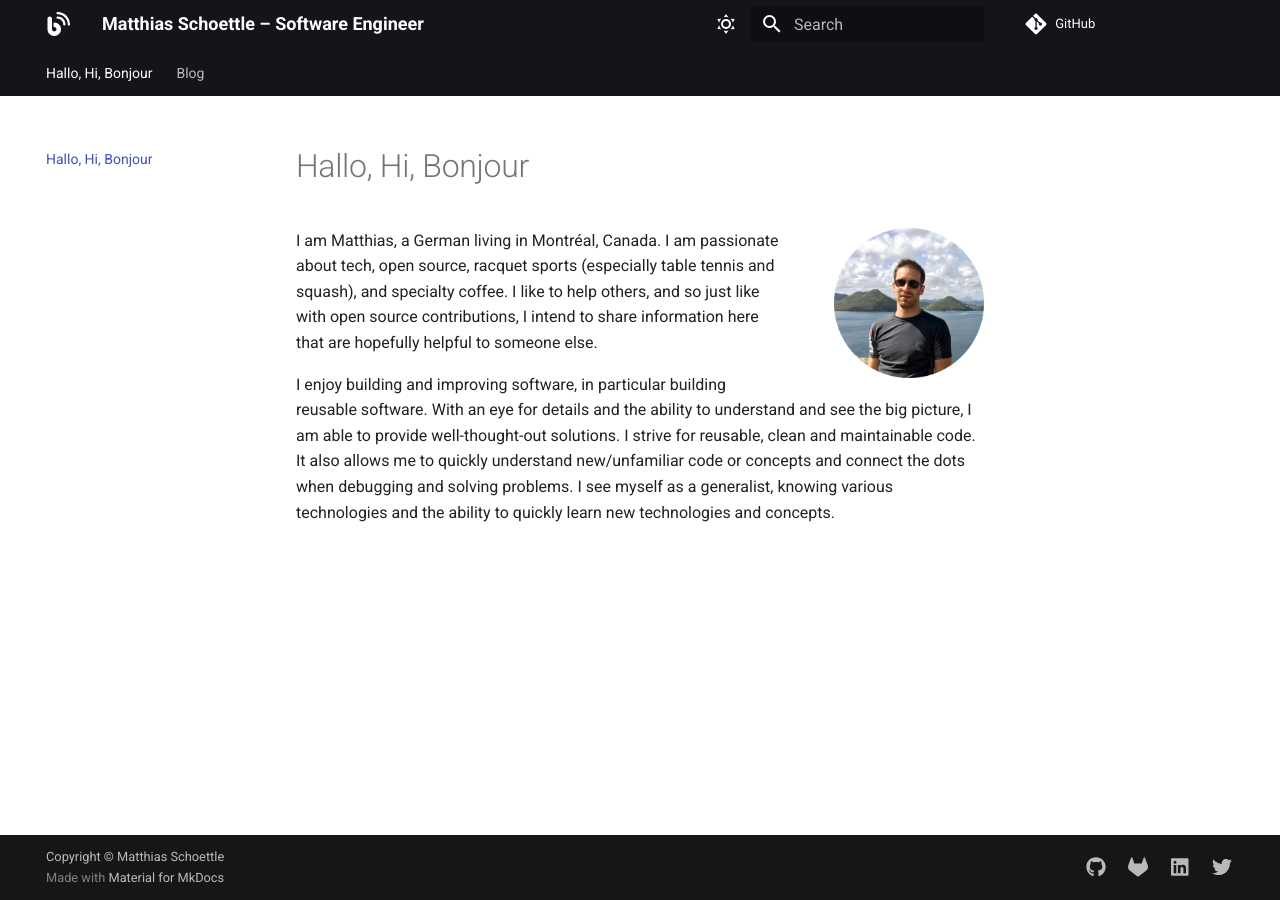
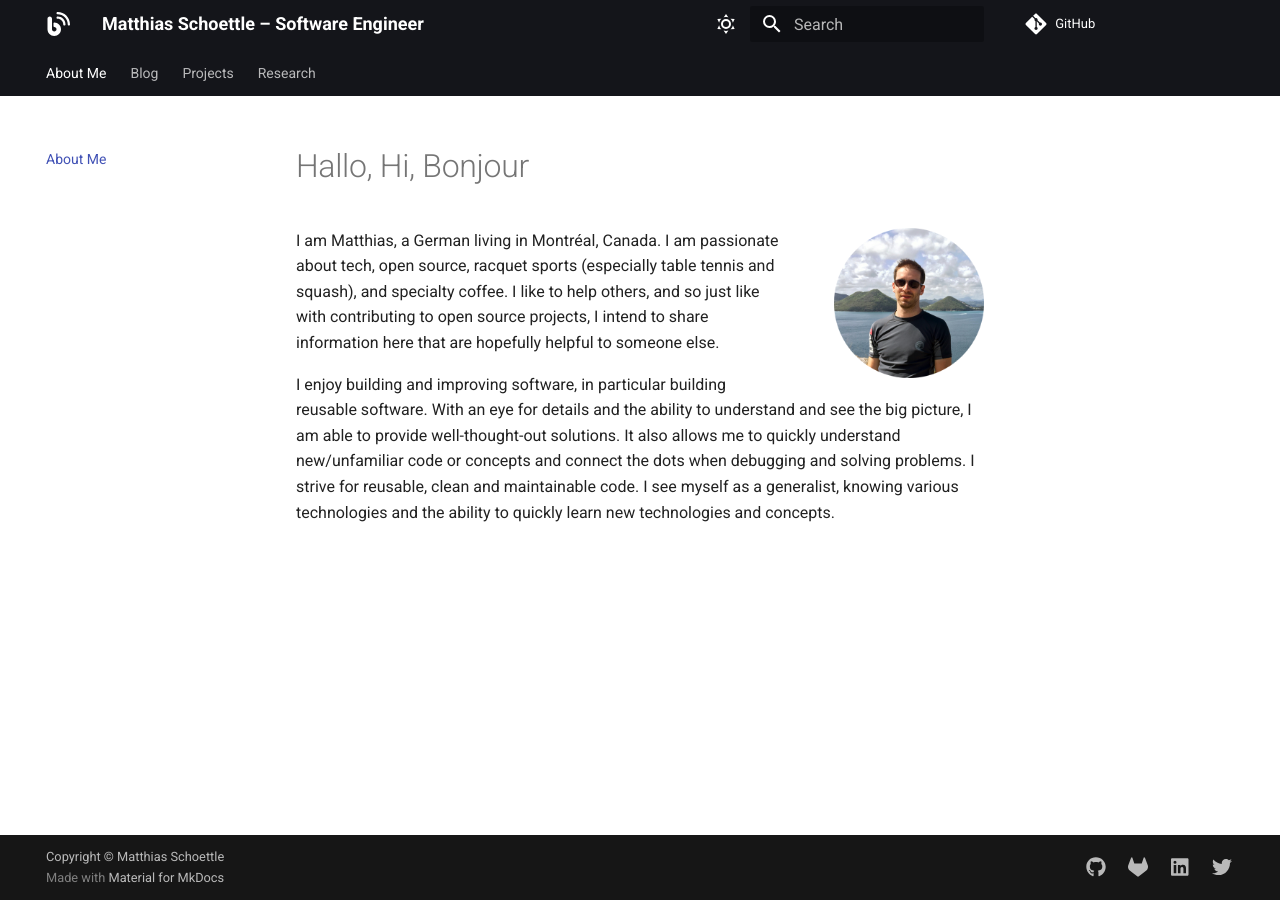
Before and after one commit to mschoettle/website, an MkDocs documentation site: the page built from docs/index.md, in a window 1280 px wide. Built offline with MkDocs 1.6.1 and Material for MkDocs 9.7.7, drawn with Linux system fonts in a browser that asks for light colours; comment, search, counter and statistics services are not loaded.

Commit message:
docs: improve content and add research

```diff
--- a/docs/index.md
+++ b/docs/index.md
@@ -1,6 +1,6 @@
 # Hallo, Hi, Bonjour
 
-![Matthias Schoettle Profile](images/matthias.png){ align=right style="margin-left: 50px" width=150px }
-I am Matthias, a German living in Montréal, Canada. I am passionate about tech, open source, racquet sports (especially table tennis and squash), and specialty coffee. I like to help others, and so just like with open source contributions, I intend to share information here that are hopefully helpful to someone else.
+![Profile of Matthias Schoettle](images/matthias.png){ align=right style="margin-left: 50px" width=150px }
+I am Matthias, a German living in Montréal, Canada. I am passionate about tech, open source, racquet sports (especially table tennis and squash), and specialty coffee. I like to help others, and so just like with contributing to open source projects, I intend to share information here that are hopefully helpful to someone else.
 
-I enjoy building and improving software, in particular building reusable software. With an eye for details and the ability to understand and see the big picture, I am able to provide well-thought-out solutions. I strive for reusable, clean and maintainable code. It also allows me to quickly understand new/unfamiliar code or concepts and connect the dots when debugging and solving problems. I see myself as a generalist, knowing various technologies and the ability to quickly learn new technologies and concepts.
+I enjoy building and improving software, in particular building reusable software. With an eye for details and the ability to understand and see the big picture, I am able to provide well-thought-out solutions. It also allows me to quickly understand new/unfamiliar code or concepts and connect the dots when debugging and solving problems. I strive for reusable, clean and maintainable code. I see myself as a generalist, knowing various technologies and the ability to quickly learn new technologies and concepts.
--- a/mkdocs.yml
+++ b/mkdocs.yml
@@ -6,6 +6,16 @@
 copyright: Copyright &copy; Matthias Schoettle
 repo_url: https://github.com/mschoettle/personal-website
 edit_uri: edit/main/docs
+
+nav:
+  - About Me: index.md
+  - Blog:
+    - blog/index.md
+  - Projects:
+    - projects/index.md
+  - Research:
+    - research/index.md
+    - research/publications.md
 
 theme:
   features:
```
Also changed, not shown: docs/blog/index.md (added, +1 -0 lines), docs/projects/index.md (added, +3 -0 lines), docs/research/index.md (added, +88 -0 lines), docs/research/publications.md (added, +3 -0 lines).
